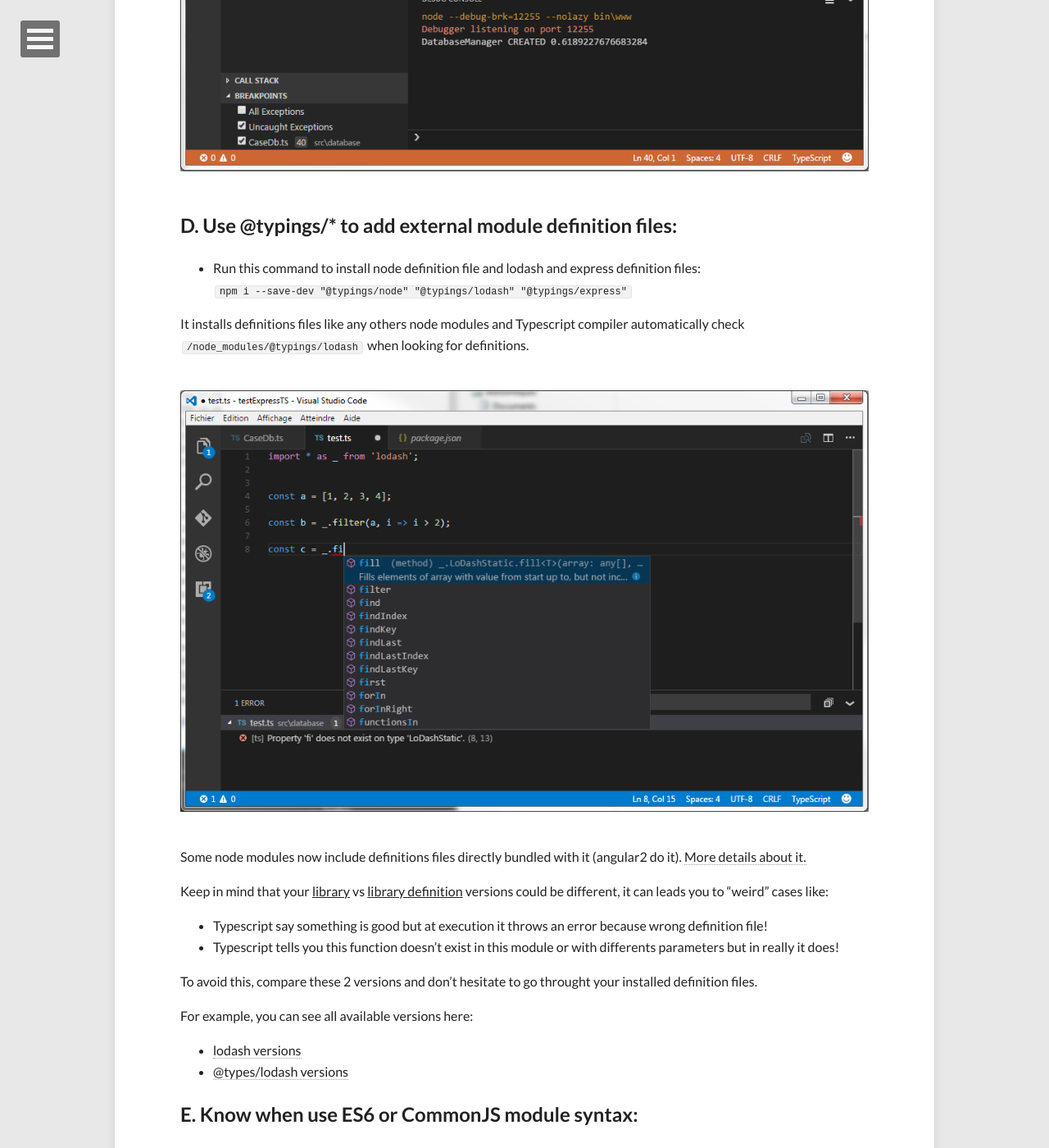
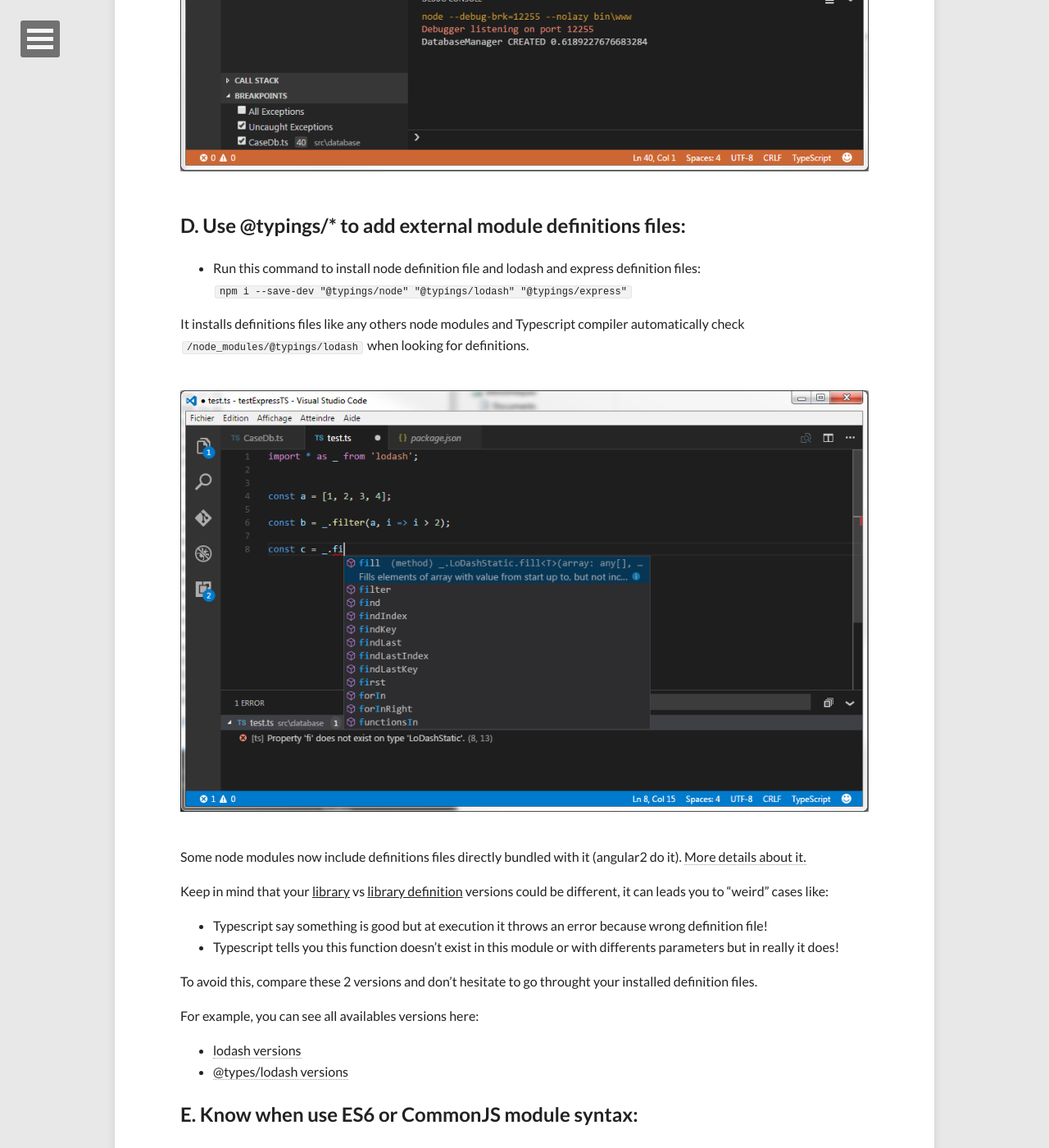
Before and after one commit to bertrandg/bertrandg.github.io, a Jekyll site: the page built from _posts/2016-11-25-node-development-with-typescript-and-vscode.md, in a window 1280 px wide and 1400 px high, scrolled down 3500 px. Shown: the whole window at 82% size. Built offline with Jekyll 4.4.1, drawn with Linux system fonts in a browser that asks for light colours; nearby versions of some CDN libraries; comment, search, counter and statistics services are not loaded.

Commit message:
Update 2016-11-25-node-development-with-typescript-and-vscode.md

```diff
--- a/_posts/2016-11-25-node-development-with-typescript-and-vscode.md
+++ b/_posts/2016-11-25-node-development-with-typescript-and-vscode.md
@@ -78,7 +78,7 @@ To implement it:
 </center>
 
 
-## D. Use @typings/* to add external module definition files:
+## D. Use @typings/* to add external module definitions files:
 
 - Run this command to install node definition file and lodash and express definition files:
 `npm i --save-dev "@typings/node" "@typings/lodash" "@typings/express"`
@@ -99,10 +99,10 @@ Keep in mind that your <u>library</u> vs <u>library definition</u> versions coul
 
 To avoid this, compare these 2 versions and don't hesitate to go throught your installed definition files.
 
-For example, you can see all available versions here:
+For example, you can see all availables versions here:
 
 - [lodash versions](https://libraries.io/npm/lodash/versions)
-- [@types/lodash versions](https://libraries.io/npm/@types%2Flodash/versions)
+- [@types/lodash versions](https://libraries.io/npm/@types%2Flodash/versions)<br>
 
 
 ## E. Know when use ES6 or CommonJS module syntax:
```
